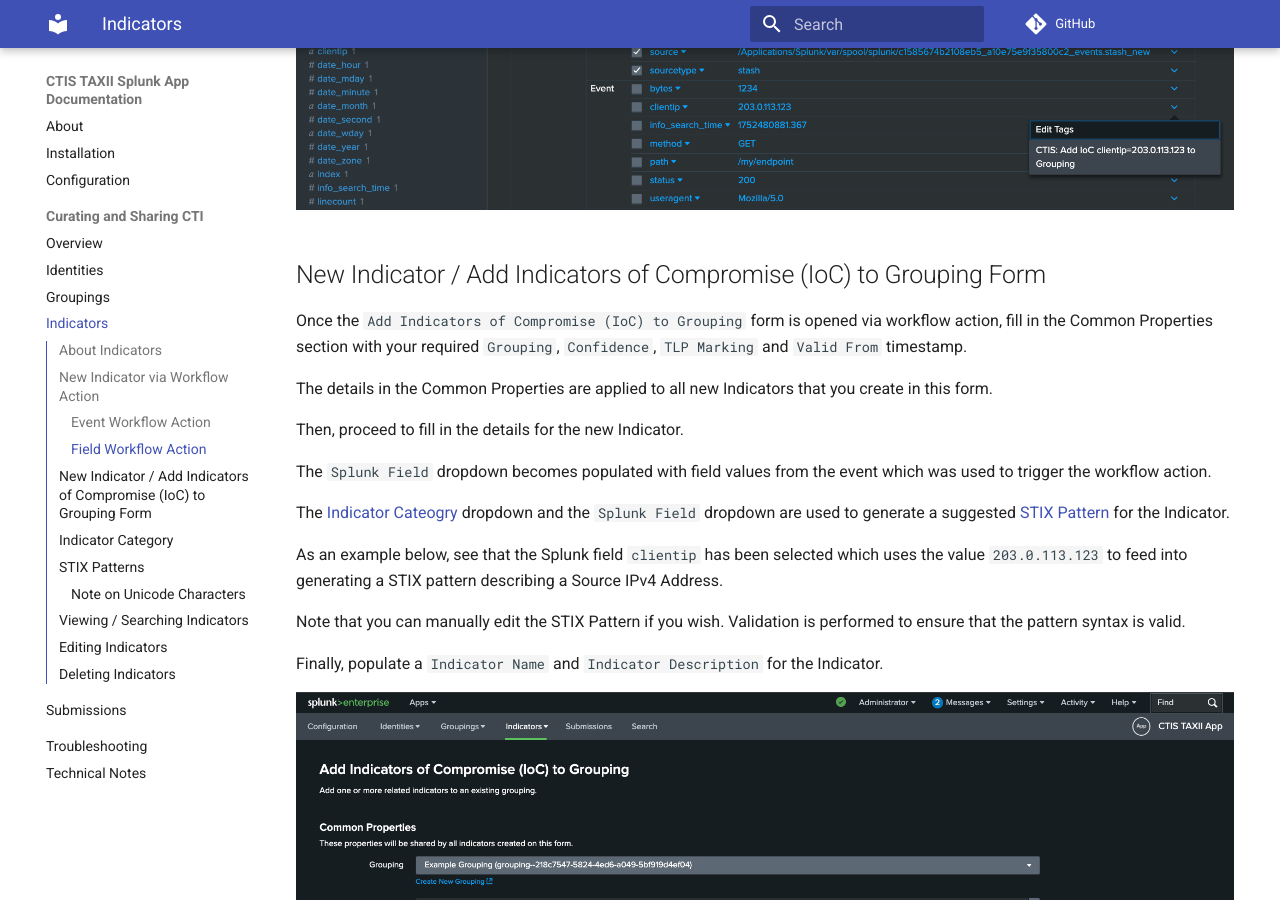
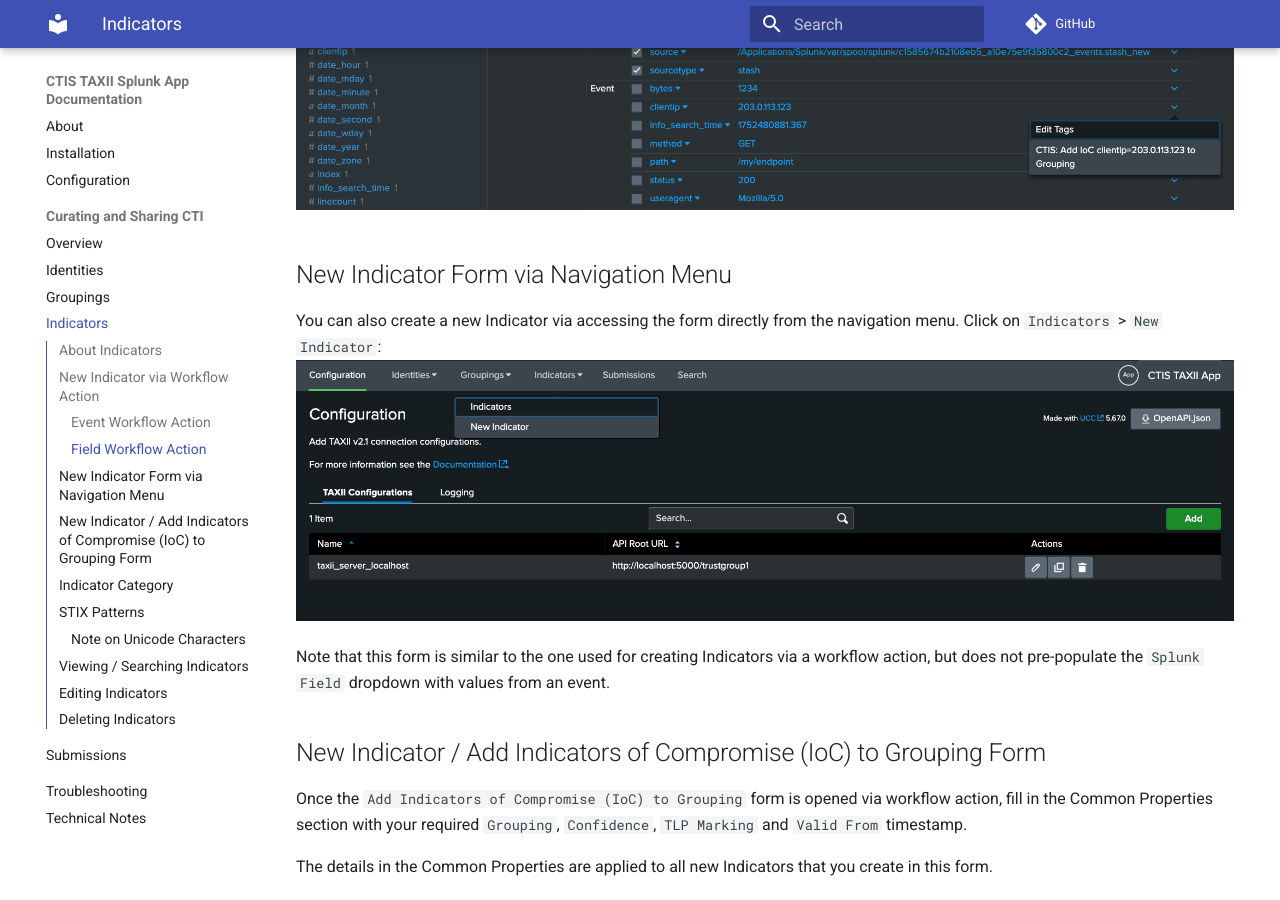
Before and after one commit to splunk/ctis-taxii-splunk-app, an MkDocs documentation site: the page built from docs/ctis-taxii-splunk-app/docs/cti-mgmt/indicators.md, in a window 1280 px wide and 900 px high, scrolled down 2252 px. Built offline with MkDocs 1.6.1 and Material for MkDocs 9.7.7, drawn with Linux system fonts in a browser that asks for light colours; comment, search, counter and statistics services are not loaded.

Commit message:
docs: Indicators form via navigation menu

```diff
--- a/docs/ctis-taxii-splunk-app/docs/cti-mgmt/indicators.md
+++ b/docs/ctis-taxii-splunk-app/docs/cti-mgmt/indicators.md
@@ -24,6 +24,13 @@
 
 Then click on `CTIS: Add IoC field=value to Grouping`:
 ![Splunk Platform Field Workflow Trigger](indicators_img/splunk_search_event_field_workflow_trigger.png)
+
+## New Indicator Form via Navigation Menu
+You can also create a new Indicator via accessing the form directly from the navigation menu.
+Click on `Indicators` > `New Indicator`:
+![New Indicator Form via Navigation Menu](indicators_img/nav_to_new_indicator_form.png)
+
+Note that this form is similar to the one used for creating Indicators via a workflow action, but does not pre-populate the `Splunk Field` dropdown with values from an event.
 
 
 ## New Indicator / Add Indicators of Compromise (IoC) to Grouping Form
```
Also changed, not shown: docs/ctis-taxii-splunk-app/docs/cti-mgmt/indicators_img/nav_to_new_indicator_form.png (added).
